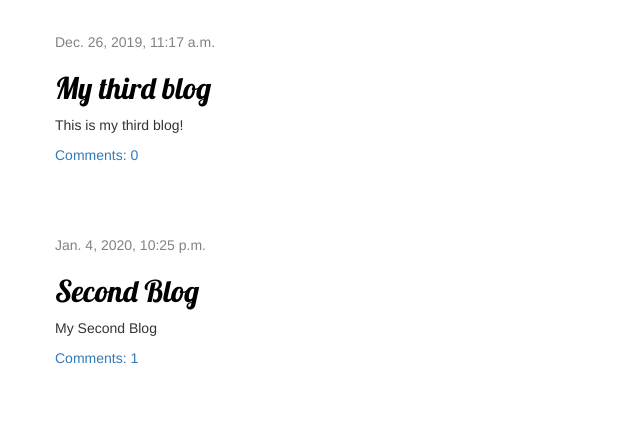
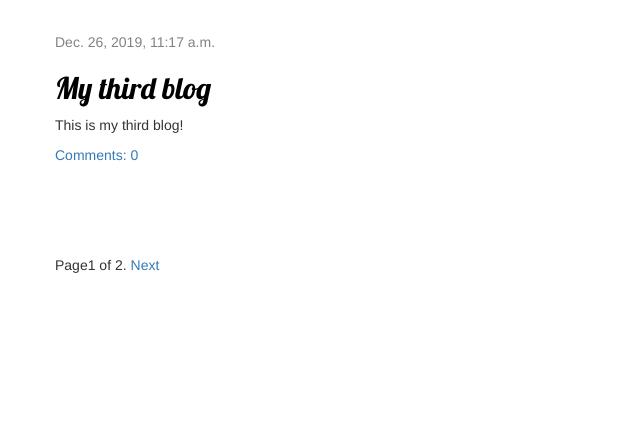
Before and after one commit to xuehua/django-girl, a Django app: page / in a window 1280 px wide. Shown: the part 518-956 px from the top of the page, without its empty margins (0-640 px from the left). After the commit the page ends 791 px from the top, so only its background shows below. Run offline with Django 3.2, Linux system fonts and the light colour scheme; data comes from the database, SQL or seed files in the repository; some libraries are stand-ins or nearby versions.

Commit message:
Added pagination support for posts.

```diff
--- a/blog/templates/blog/post_list.html
+++ b/blog/templates/blog/post_list.html
@@ -11,4 +11,6 @@
             <a href="{% url 'post_detail' pk=post.pk %}">Comments: {{ post.approved_comments.count }}</a>
         </div>
     {% endfor %}
+
+    {% include "pagination.html" with page=posts %}
 {% endblock content %}
--- /dev/null
+++ b/blog/templates/pagination.html
@@ -0,0 +1,13 @@
+<div class="pagination">
+    <span class="step-links">
+        {% if page.has_previous %}
+            <a href="?page={{page.previous_page_number}}">Previous</a>
+        {% endif %}
+        <span class="current">
+            Page{{page.number}} of {{page.paginator.num_pages}}.
+        </span>
+        {% if page.has_next %}
+            <a href="?page={{page.next_page_number}}">Next</a>
+        {% endif %}
+    </span>
+</div>
--- a/blog/views.py
+++ b/blog/views.py
@@ -3,12 +3,26 @@ from django.shortcuts import render, get_object_or_404, redirect
 from django.utils import timezone
 from .models import Post, Comment
 from .forms import PostForm, CommentForm
+from django.core.paginator import Paginator, EmptyPage, PageNotAnInteger
 
 # Create your views here.
 
+# def post_list(request):
+#     posts = Post.objects.filter(published_date__lte=timezone.now()).order_by('published_date')
+#     return render(request, 'blog/post_list.html', {'posts': posts})
+
 def post_list(request):
     posts = Post.objects.filter(published_date__lte=timezone.now()).order_by('published_date')
-    return render(request, 'blog/post_list.html', {'posts': posts})
+    paginator = Paginator(posts, 3)
+    page_number = request.GET.get('page')
+
+    try:
+        page_posts = paginator.page(page_number)
+    except PageNotAnInteger:
+        page_posts = paginator.page(1)
+    except EmptyPage:
+        page_posts = paginator.page(paginator.num_pages)
+    return render(request, 'blog/post_list.html', {'page':page_number, 'posts': page_posts})
 
 def post_detail(request, pk):
     post = get_object_or_404(Post, pk=pk)
--- a/mysite/settings.py
+++ b/mysite/settings.py
@@ -25,7 +25,7 @@ SECRET_KEY = 'qr83(&c*f((zo44e=fi)e*yw^edl8v92l%#knkxa)a*2+^1bh)'
 # SECURITY WARNING: don't run with debug turned on in production!
 DEBUG = True
 
-ALLOWED_HOSTS = ['localhost', '127.0.0.1', '.pythonanywhere.com', '.learningfunpark.com']
+ALLOWED_HOSTS = ['localhost', '127.0.0.1', '10.0.0.67', '.pythonanywhere.com', '.learningfunpark.com']
 
 
 # Application definition
```
